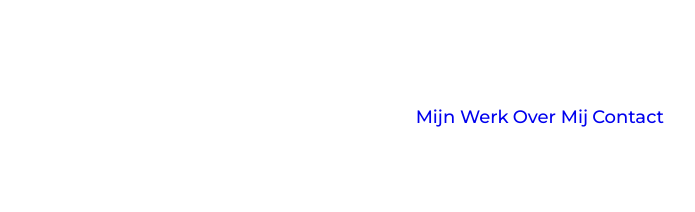
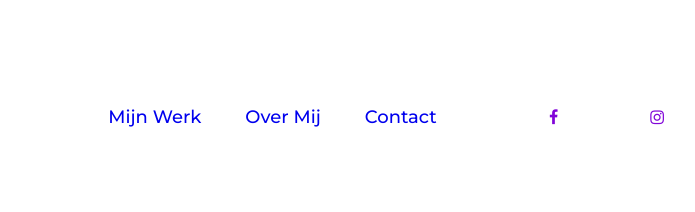
Before and after one commit to cbril99/Prototype, a plain HTML site: page prototype/index.html in a window 1280 px wide. Shown: the full height of the page, 488-1183 px from the left. Drawn offline with Linux system fonts and the light colour scheme.

Commit message:
social media

```diff
--- a/prototype/index.html
+++ b/prototype/index.html
@@ -5,7 +5,9 @@
         <title>Prototype</title>
         <meta name="viewport" content="width=device-width, initial-scale=1.0">
         <link rel="stylesheet" href="style.css">
+        <link rel="stylesheet" href="https://cdnjs.cloudflare.com/ajax/libs/font-awesome/4.7.0/css/font-awesome.min.css">
     </head>
+
     <body>
         <header>
             <img class="logo" src="images/logo.svg" alt="logo">
@@ -16,6 +18,8 @@
                     <li><a href="#">Contact</a></li>
                 </ul>
             </nav>
+            <a href="#" class="fa fa-facebook"></a>
+            <a href="#" class="fa fa-instagram"></a>
         </header>
 
 
--- a/prototype/style.css
+++ b/prototype/style.css
@@ -30,4 +30,16 @@ header {
 
 .nav__links li {
     display: inline-block;
+    padding: 0px 20px;
 }
+
+
+.fa-facebook {
+    background: white;
+    color: #8105D8;
+  }
+
+.fa-instagram {
+    background: white;
+    color: #8105D8;
+}
```
